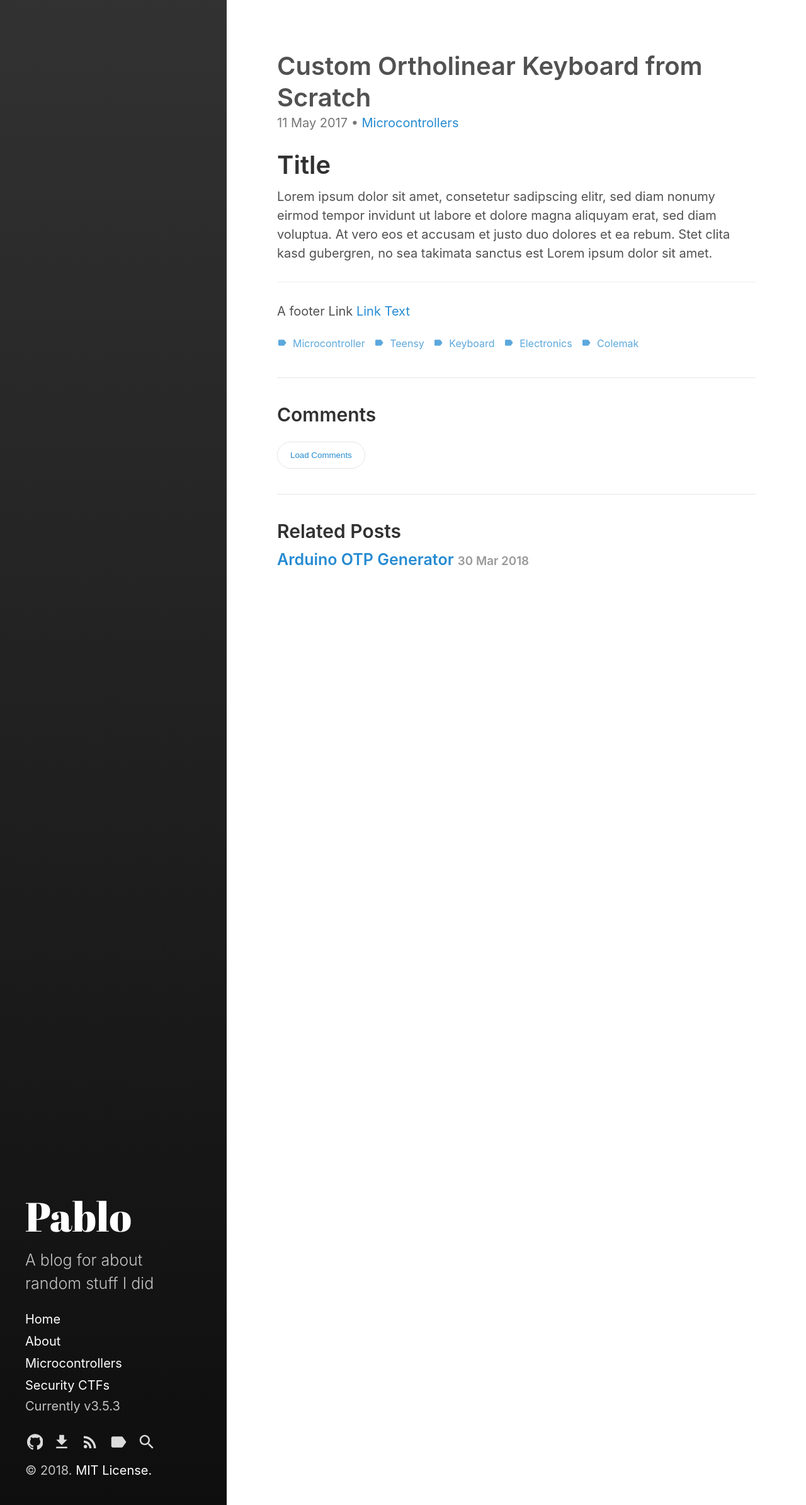
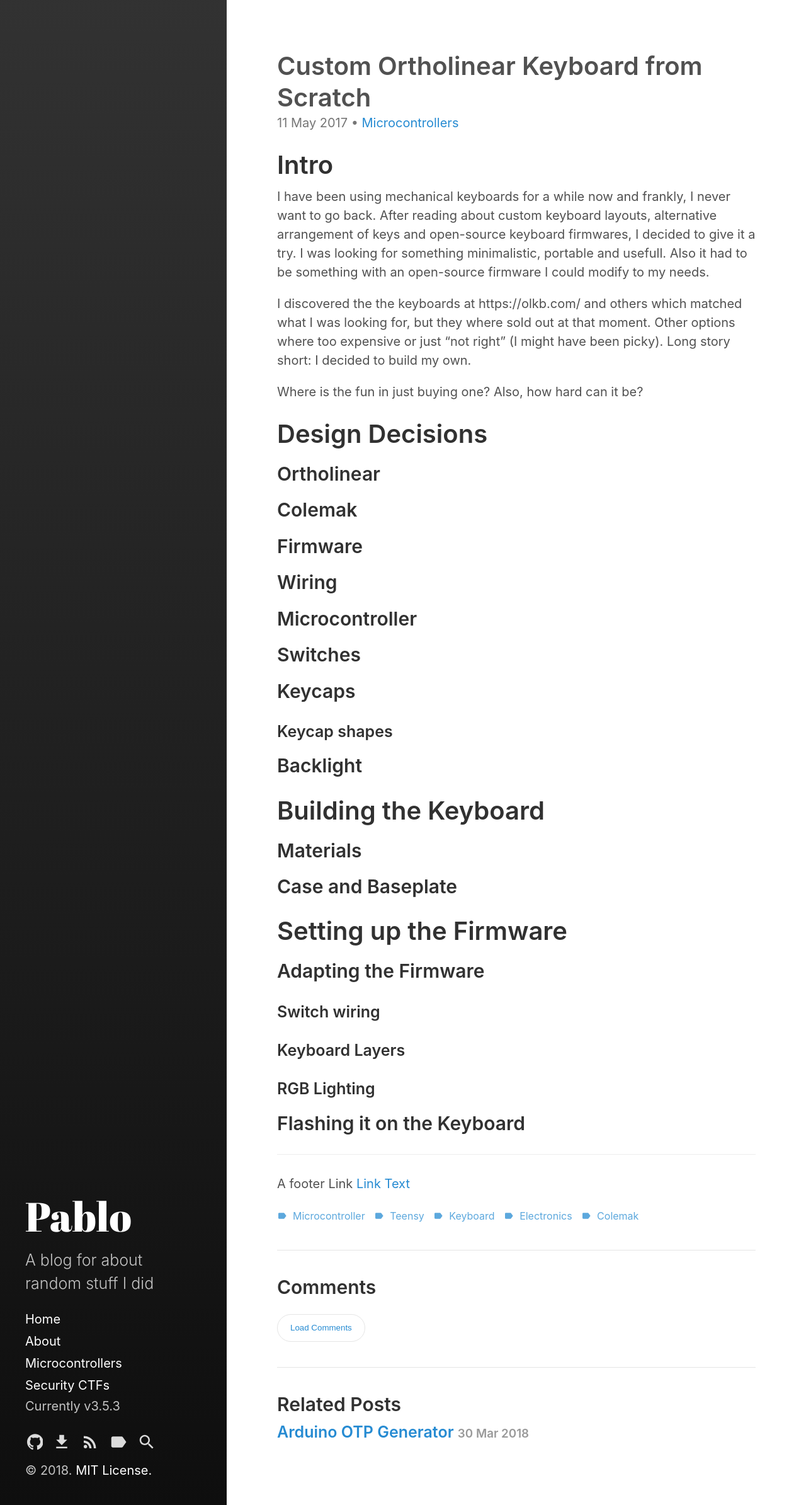
Before and after one commit to binaryplease/binaryplease.github.io, a Jekyll site: the page built from _posts/2017-05-11-custom-keyboard.md, in a window 1280 px wide. Shown: the whole page at 63% size. Built offline with Jekyll 4.4.1, drawn with Linux system fonts in a browser that asks for light colours.

Commit message:
keyboard post structure

```diff
--- a/_posts/2017-05-11-custom-keyboard.md
+++ b/_posts/2017-05-11-custom-keyboard.md
@@ -13,12 +13,39 @@ tags:
 last_modified_at: 2018-03-23 11:56
 ---
 
-# Title
+# Intro
 
-Lorem ipsum dolor sit amet, consetetur sadipscing elitr, sed diam nonumy eirmod
-tempor invidunt ut labore et dolore magna aliquyam erat, sed diam voluptua. At
-vero eos et accusam et justo duo dolores et ea rebum. Stet clita kasd gubergren,
-no sea takimata sanctus est Lorem ipsum dolor sit amet.
+I have been using mechanical keyboards for a while now and frankly, I never want to go back. After reading about custom keyboard layouts, alternative arrangement of keys and open-source keyboard firmwares, I decided to give it a try. I was looking for something minimalistic, portable and usefull. Also it had to be something with an open-source firmware I could modify to my needs.
+
+I discovered the the keyboards at https://olkb.com/ and others which matched what I was looking for, but they where sold out at that moment. Other options where too expensive or just "not right" (I might have been picky). Long story short: I decided to build my own.
+
+Where is the fun in just buying one? Also, how hard can it be?
+
+# Design Decisions
+
+## Ortholinear
+## Colemak
+## Firmware
+## Wiring
+## Microcontroller
+## Switches
+## Keycaps
+### Keycap shapes
+## Backlight
+
+# Building the Keyboard
+## Materials
+## Case and Baseplate
+
+# Setting up the Firmware
+## Adapting the Firmware
+### Switch wiring
+### Keyboard Layers
+### RGB Lighting
+## Flashing it on the Keyboard
+
+
+
 
 -----
 A footer Link <a href="https://github.com/binaryplease">Link Text</a>
```
